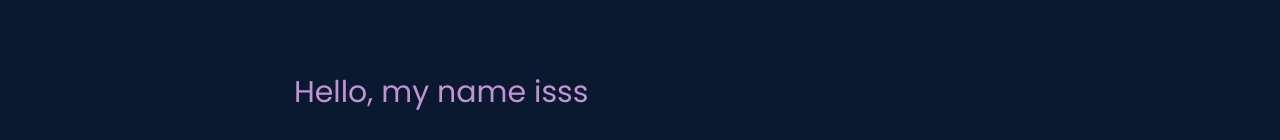
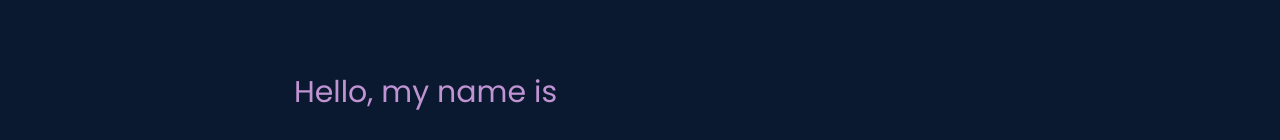
Before and after one commit to barreyrojohnmiko/personal-portfolio, a React (Create React App) app: page /#/ in a window 1280 px wide. Shown: the part 188-328 px from the top of the page. Built offline with nearby package versions, Linux system fonts and the light colour scheme.

Commit message:
removed 2s from isss

```diff
--- a/src/components/About.tsx
+++ b/src/components/About.tsx
@@ -10,7 +10,7 @@ const About: React.FC<AboutProps> = ({ aboutSectionRef }) => {
     <div className="main-body-container">
       <div className="about-body">
         <div className="introduction-container">
-          <div className="greetings">Hello, my name isss</div>
+          <div className="greetings">Hello, my name is</div>
           <div className="full-name"> Barreyro, John Miko</div>
           <div className="job-description">
             I'm a web and mobile front-end developer who is passionate about
```
